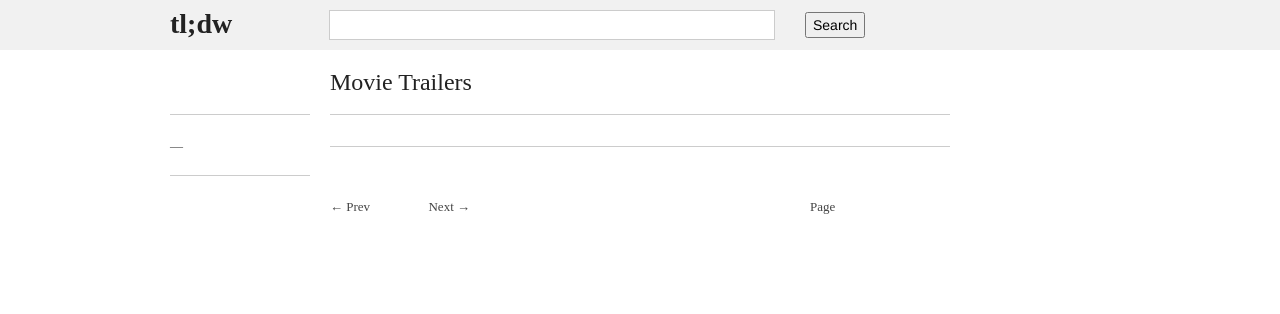
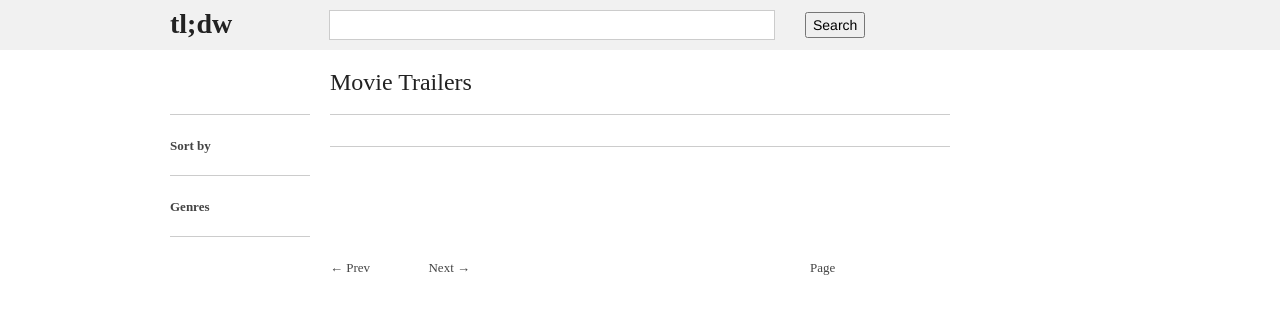
Before and after one commit to chenghanlee/tldw, a Python web app: template movie_trailers/templates/genre.html in a window 1280 px wide. Shown: the top 314 px of the page. Run offline with Jinja, Linux system fonts and the light colour scheme; the template is opened without the code that fills it, so the values that code supplies are empty; some libraries are stand-ins or nearby versions.

Commit message:
updated genre sidebar to include sort and category

```diff
--- a/movie_trailers/templates/genre.html
+++ b/movie_trailers/templates/genre.html
@@ -3,10 +3,12 @@
 {% import 'gallery_helper.html' as helper %}
 
 {% block sidebar %}
+  <p><b>Sort by</b></p>
 	<ul class="unstyled">
 		{{ helper.render_sort_links(g.current_genre, g.possible_sorts, g.current_sort) }}
 	</ul>
-	<p>&mdash;</p>
+	<hr>
+  <p><b>Genres</b></p>
 	<ul class="unstyled">
 		{{ helper.render_genre_links(g.possible_genres, g.current_genre, g.current_sort) }}
 	</ul>
```
Also changed, not shown: 1 other file.
